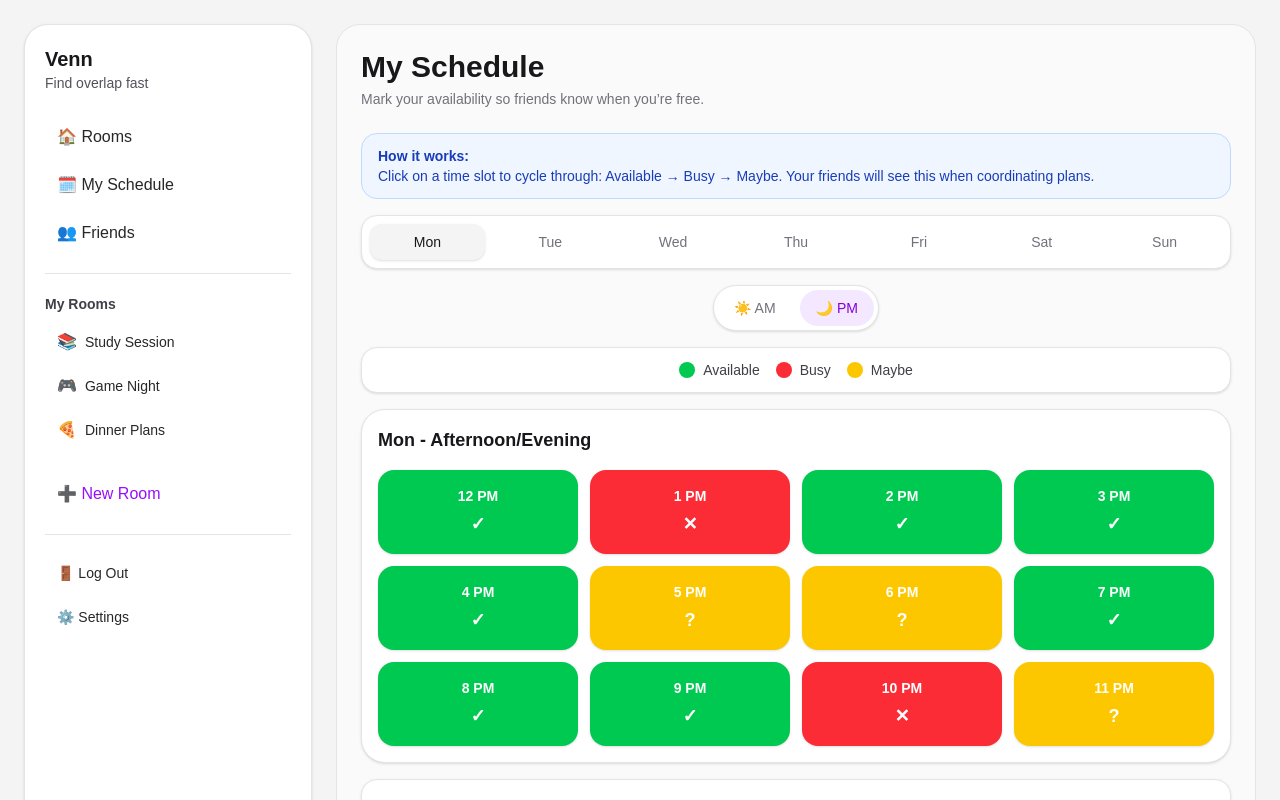
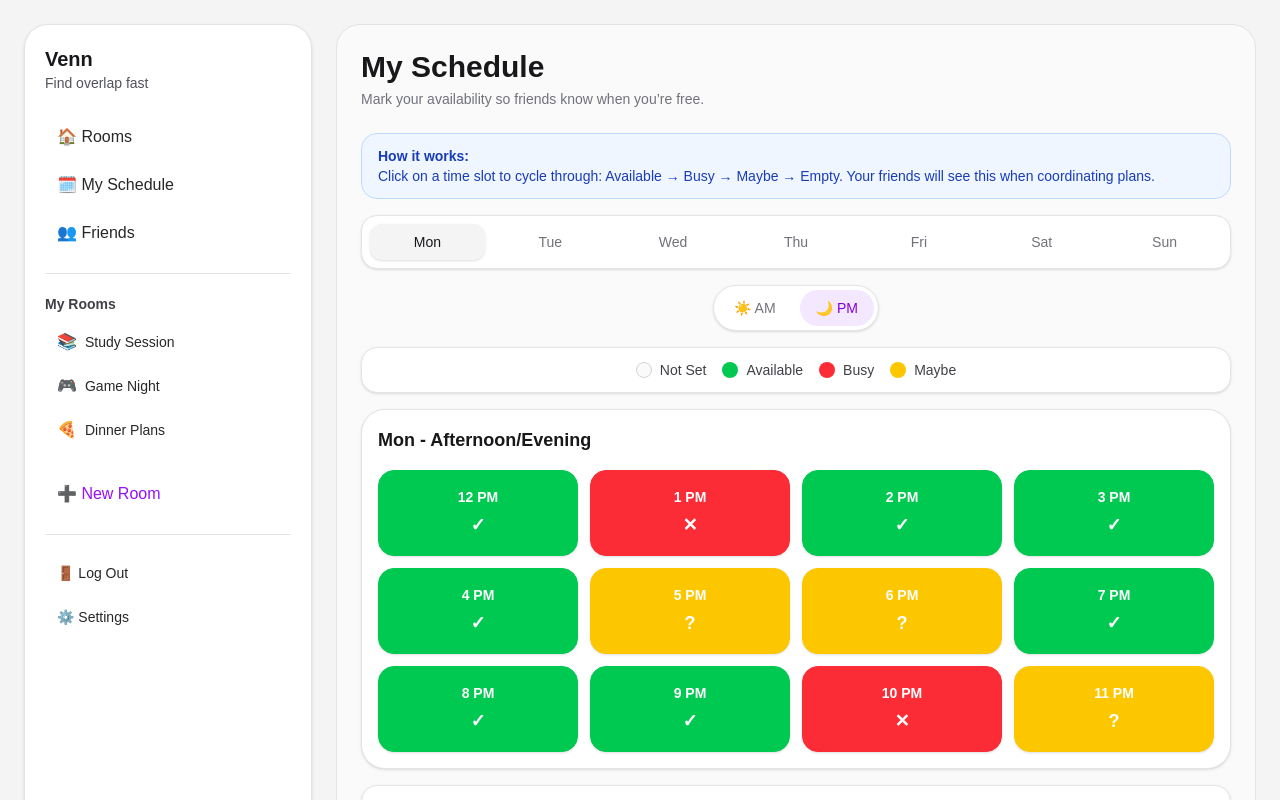
Before and after one commit to duartemjoseph-spec/vennfrontend, a Next.js app: page /rooms/schedule in a window 1280 px wide. Shown: the top 800 px of the page. Built offline with nearby package versions, Linux system fonts and the light colour scheme.

Commit message:
schedule

```diff
--- a/app/rooms/schedule/page.tsx
+++ b/app/rooms/schedule/page.tsx
@@ -3,28 +3,68 @@
 import { useState } from "react";
 import Container from "@/components/Container";
 
+// Days shown in the day selector
 const days = ["Mon", "Tue", "Wed", "Thu", "Fri", "Sat", "Sun"];
-const pmTimes = ["12 PM", "1 PM", "2 PM", "3 PM", "4 PM", "5 PM", "6 PM", "7 PM", "8 PM", "9 PM", "10 PM", "11 PM"];
-const amTimes = ["12 AM", "1 AM", "2 AM", "3 AM", "4 AM", "5 AM", "6 AM", "7 AM", "8 AM", "9 AM", "10 AM", "11 AM"];
 
-type SlotState = "available" | "busy" | "maybe";
+// PM time slots
+const pmTimes = [
+  "12 PM",
+  "1 PM",
+  "2 PM",
+  "3 PM",
+  "4 PM",
+  "5 PM",
+  "6 PM",
+  "7 PM",
+  "8 PM",
+  "9 PM",
+  "10 PM",
+  "11 PM",
+];
 
+// AM time slots
+const amTimes = [
+  "12 AM",
+  "1 AM",
+  "2 AM",
+  "3 AM",
+  "4 AM",
+  "5 AM",
+  "6 AM",
+  "7 AM",
+  "8 AM",
+  "9 AM",
+  "10 AM",
+  "11 AM",
+];
+
+// Possible states for each time slot
+type SlotState = "empty" | "available" | "busy" | "maybe";
+
+// Styling for each slot state
 const stateStyles: Record<SlotState, string> = {
-  available: "bg-green-500 text-white",
-  busy: "bg-red-500 text-white",
-  maybe: "bg-yellow-400 text-white",
+  empty: "bg-zinc-50 text-zinc-400 border border-zinc-200",
+  available: "bg-green-500 text-white border border-green-500",
+  busy: "bg-red-500 text-white border border-red-500",
+  maybe: "bg-yellow-400 text-white border border-yellow-400",
 };
 
+// Icon/text for each slot state
 const stateIcons: Record<SlotState, string> = {
+  empty: "",
   available: "✓",
   busy: "✕",
   maybe: "?",
 };
 
 export default function SchedulePage() {
+  // Track selected day tab
   const [selectedDay, setSelectedDay] = useState("Mon");
+
+  // Track whether the user is viewing AM or PM slots
   const [period, setPeriod] = useState<"AM" | "PM">("PM");
 
+  // Store slot states by day + time
   const [slots, setSlots] = useState<Record<string, SlotState>>({
     "Mon-12 PM": "available",
     "Mon-1 PM": "busy",
@@ -40,15 +80,18 @@ export default function SchedulePage() {
     "Mon-11 PM": "maybe",
   });
 
+  // Choose which time list to show based on AM / PM
   const timeSlots = period === "AM" ? amTimes : pmTimes;
 
+  // Cycle a slot through the states
   function getNextState(current: SlotState | undefined): SlotState {
-    if (!current) return "available";
+    if (!current || current === "empty") return "available";
     if (current === "available") return "busy";
     if (current === "busy") return "maybe";
-    return "available";
+    return "empty";
   }
 
+  // Update a single slot when clicked
   function toggleSlot(time: string) {
     const key = `${selectedDay}-${time}`;
     setSlots((prev) => ({
@@ -57,6 +100,7 @@ export default function SchedulePage() {
     }));
   }
 
+  // Mark every slot in the current view as one state
   function setAllForCurrentView(state: SlotState) {
     const updates: Record<string, SlotState> = {};
 
@@ -71,12 +115,13 @@ export default function SchedulePage() {
     }));
   }
 
+  // Clear the current AM or PM view back to empty
   function clearCurrentView() {
     const updates: Record<string, SlotState> = {};
 
     timeSlots.forEach((time) => {
       const key = `${selectedDay}-${time}`;
-      updates[key] = "available";
+      updates[key] = "empty";
     });
 
     setSlots((prev) => ({
@@ -88,6 +133,7 @@ export default function SchedulePage() {
   return (
     <Container>
       <div className="mx-auto max-w-4xl">
+        {/*  Page header */}
         <div className="mb-6">
           <h1 className="text-3xl font-bold text-zinc-900">My Schedule</h1>
           <p className="mt-1 text-sm text-zinc-500">
@@ -95,16 +141,16 @@ export default function SchedulePage() {
           </p>
         </div>
 
-        {/* Help banner */}
+        {/*  Help / info banner */}
         <div className="mb-4 rounded-2xl border border-blue-200 bg-blue-50 px-4 py-3 text-sm text-blue-800">
           <p className="font-semibold">How it works:</p>
           <p>
-            Click on a time slot to cycle through: Available → Busy → Maybe.
-            Your friends will see this when coordinating plans.
+            Click on a time slot to cycle through: Available → Busy → Maybe →
+            Empty. Your friends will see this when coordinating plans.
           </p>
         </div>
 
-        {/* Day tabs */}
+        {/*  Day selector tabs */}
         <div className="mb-4 rounded-2xl border border-zinc-200 bg-white p-2 shadow-sm">
           <div className="grid grid-cols-7 gap-2">
             {days.map((day) => (
@@ -125,7 +171,7 @@ export default function SchedulePage() {
           </div>
         </div>
 
-        {/* AM PM toggle */}
+        {/* // AM / PM toggle */}
         <div className="mb-4 flex items-center justify-center">
           <div className="flex items-center gap-2 rounded-full border border-zinc-200 bg-white p-1 shadow-sm">
             <button
@@ -156,9 +202,13 @@ export default function SchedulePage() {
           </div>
         </div>
 
-        {/* Legend */}
+        {/*  Legend for slot colors */}
         <div className="mb-4 rounded-2xl border border-zinc-200 bg-white px-4 py-3 shadow-sm">
           <div className="flex flex-wrap items-center justify-center gap-4 text-sm">
+            <div className="flex items-center gap-2">
+              <span className="inline-block h-4 w-4 rounded-full border border-zinc-300 bg-zinc-50" />
+              <span className="text-zinc-700">Not Set</span>
+            </div>
             <div className="flex items-center gap-2">
               <span className="inline-block h-4 w-4 rounded-full bg-green-500" />
               <span className="text-zinc-700">Available</span>
@@ -174,7 +224,7 @@ export default function SchedulePage() {
           </div>
         </div>
 
-        {/* Slot grid */}
+        {/*  Main slot selection card */}
         <div className="mb-4 rounded-3xl border border-zinc-200 bg-white p-4 shadow-sm">
           <h2 className="mb-4 text-lg font-semibold text-zinc-900">
             {selectedDay} - {period === "PM" ? "Afternoon/Evening" : "Morning"}
@@ -183,7 +233,7 @@ export default function SchedulePage() {
           <div className="grid grid-cols-4 gap-3">
             {timeSlots.map((time) => {
               const key = `${selectedDay}-${time}`;
-              const state = slots[key] || "available";
+              const state = slots[key] || "empty";
 
               return (
                 <button
@@ -200,7 +250,7 @@ export default function SchedulePage() {
           </div>
         </div>
 
-        {/* Quick actions */}
+        {/*  Quick action buttons */}
         <div className="mb-4 rounded-2xl border border-zinc-200 bg-white p-4 shadow-sm">
           <h3 className="mb-3 text-sm font-semibold text-zinc-700">
             Quick Actions
@@ -233,7 +283,7 @@ export default function SchedulePage() {
           </div>
         </div>
 
-        {/* Save button */}
+        {/*  Save button */}
         <div className="flex justify-center">
           <button
             type="button"
```
